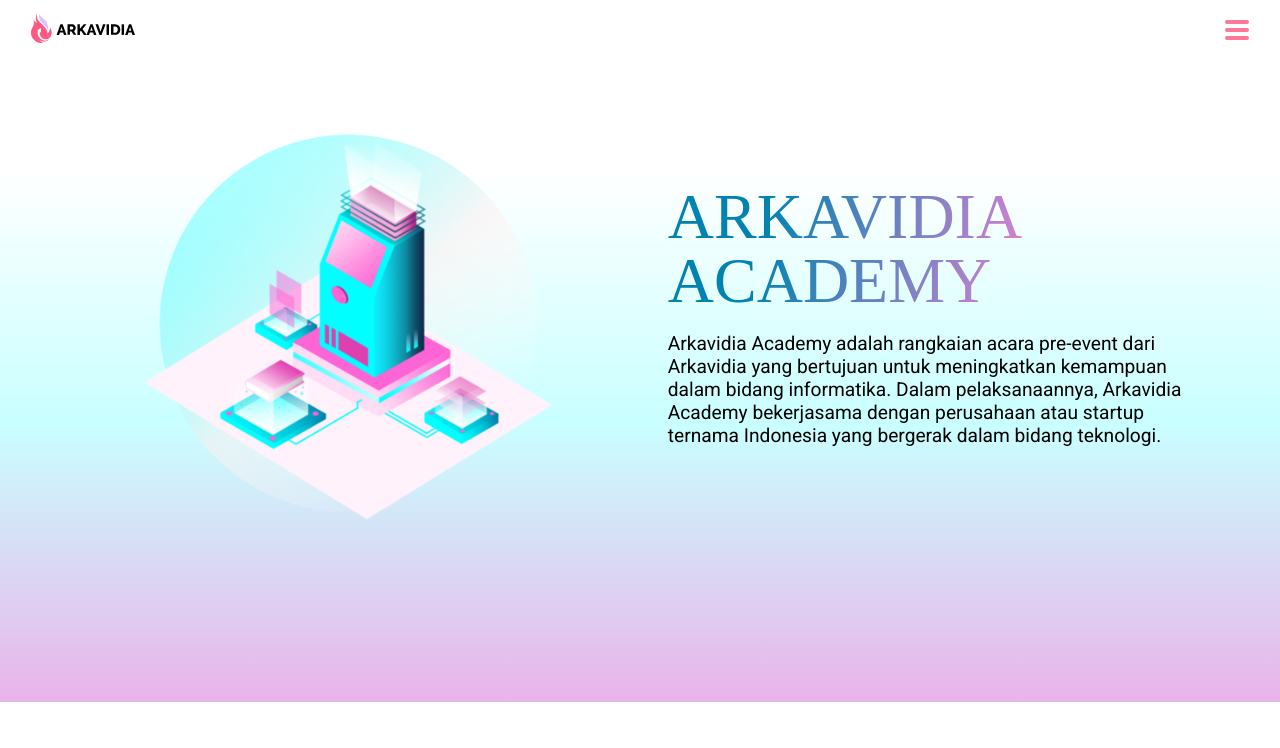
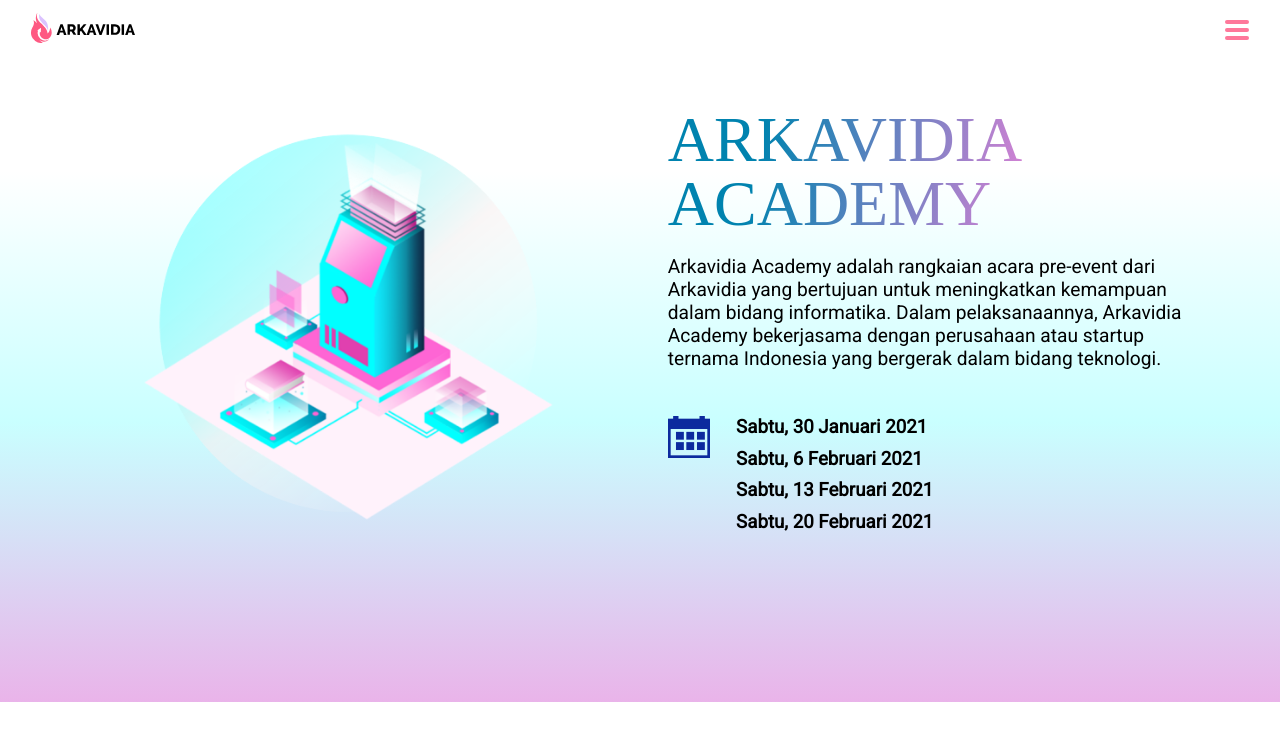
Before and after one commit to arkavidia-hmif/arkavidia-frontend, a Next.js app: page /pre-events/academy in a window 1280 px wide. Shown: the top 748 px of the page. Built offline with nearby package versions, Linux system fonts and the light colour scheme; a web font is replaced by a local one.

Commit message:
add date container

```diff
--- /dev/null
+++ b/components/DateContainer.tsx
@@ -0,0 +1,34 @@
+import * as React from 'react'
+
+type Props = {
+    dates: string[]
+}
+
+const DateContainer : React.FC<Props> = ({dates}) => (
+    <div id="date-container">
+        <img src="/img/date1.svg" alt="calendar"/>
+        <div className="dates">
+            {dates.map((date) =>
+                <h3>{date}</h3>
+            )}
+        </div>
+        <style jsx>{`
+            #date-container {
+                margin-top: 5%;
+                display: flex;
+                align-items: flex-start;
+            }
+
+            .dates {
+                margin-left: 5%;
+            }
+
+            .dates h3 {
+                margin: 0;
+                padding-bottom: 5%;
+            }
+        `}</style>
+    </div>
+)
+
+export default DateContainer
--- a/pages/pre-events/academy.tsx
+++ b/pages/pre-events/academy.tsx
@@ -1,12 +1,16 @@
 import Layout from '../../components/Layout'
 import BackgroundProps  from '../../utils/constants/events-background'
 import EventItems from '../../utils/constants/event-items'
+import Dates from '../../utils/constants/dates'
+import DateContainer from '../../components/DateContainer'
 import EventHeader from '../../components/EventHeader'
 
 const Academy: React.FC = () => (
     <Layout {...BackgroundProps.academy}>
         <div className="container">
-            <EventHeader {...EventItems.academy}/>
+            <EventHeader {...EventItems.academy}>
+                <DateContainer dates={Dates.academy}/>
+            </EventHeader>
         </div>
     </Layout>
 )
--- a/pages/pre-events/agts.tsx
+++ b/pages/pre-events/agts.tsx
@@ -1,13 +1,17 @@
 import Layout from '../../components/Layout'
 import BackgroundProps  from '../../utils/constants/events-background'
 import EventItems from '../../utils/constants/event-items'
+import Dates from '../../utils/constants/dates'
+import DateContainer from '../../components/DateContainer'
 import EventHeader from '../../components/EventHeader'
 import AGTSGallery from '../../components/pre-event/agts/AGTSGallery'
 
 const Agts: React.FC = () => (
     <Layout {...BackgroundProps.agts}>
         <div className="container">
-            <EventHeader {...EventItems.agts}/>
+            <EventHeader {...EventItems.agts}>
+                <DateContainer dates={Dates.agts}/>
+            </EventHeader>
             <AGTSGallery/>
         </div>
     </Layout>
--- /dev/null
+++ b/utils/constants/dates.ts
@@ -0,0 +1,18 @@
+const Dates = {
+    itfest: [
+        'Sabtu, 27 Februari 2021'
+    ],
+    agts: [
+        'Senin, 4 Januari 2021',
+        'Rabu, 6 Januari 2021',
+        'Jumat, 8 Februari 2021'
+    ],
+    academy: [
+        'Sabtu, 30 Januari 2021',
+        'Sabtu, 6 Februari 2021',
+        'Sabtu, 13 Februari 2021',
+        'Sabtu, 20 Februari 2021'
+    ]
+}
+
+export default Dates
```
Also changed, not shown: pages/events/itfest.tsx (+6 -1 lines).
